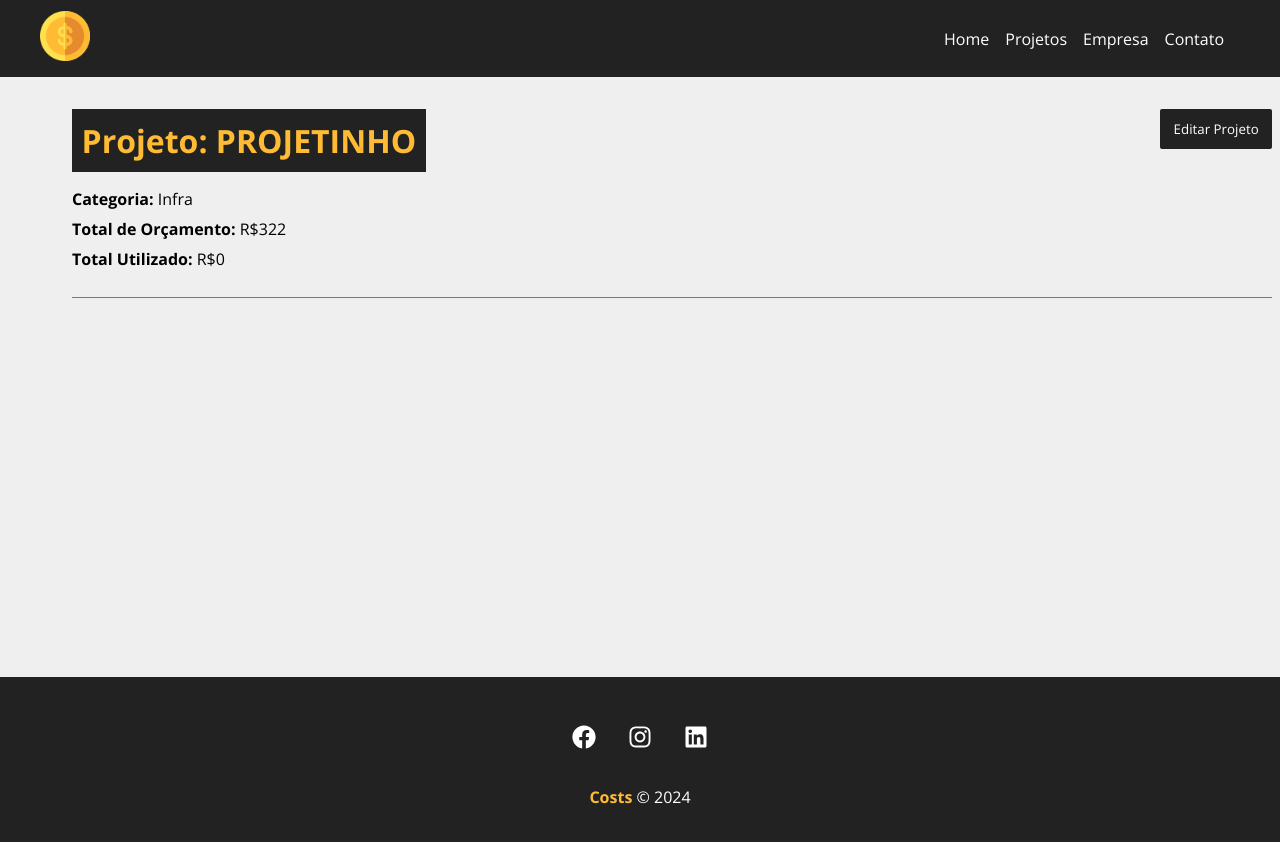
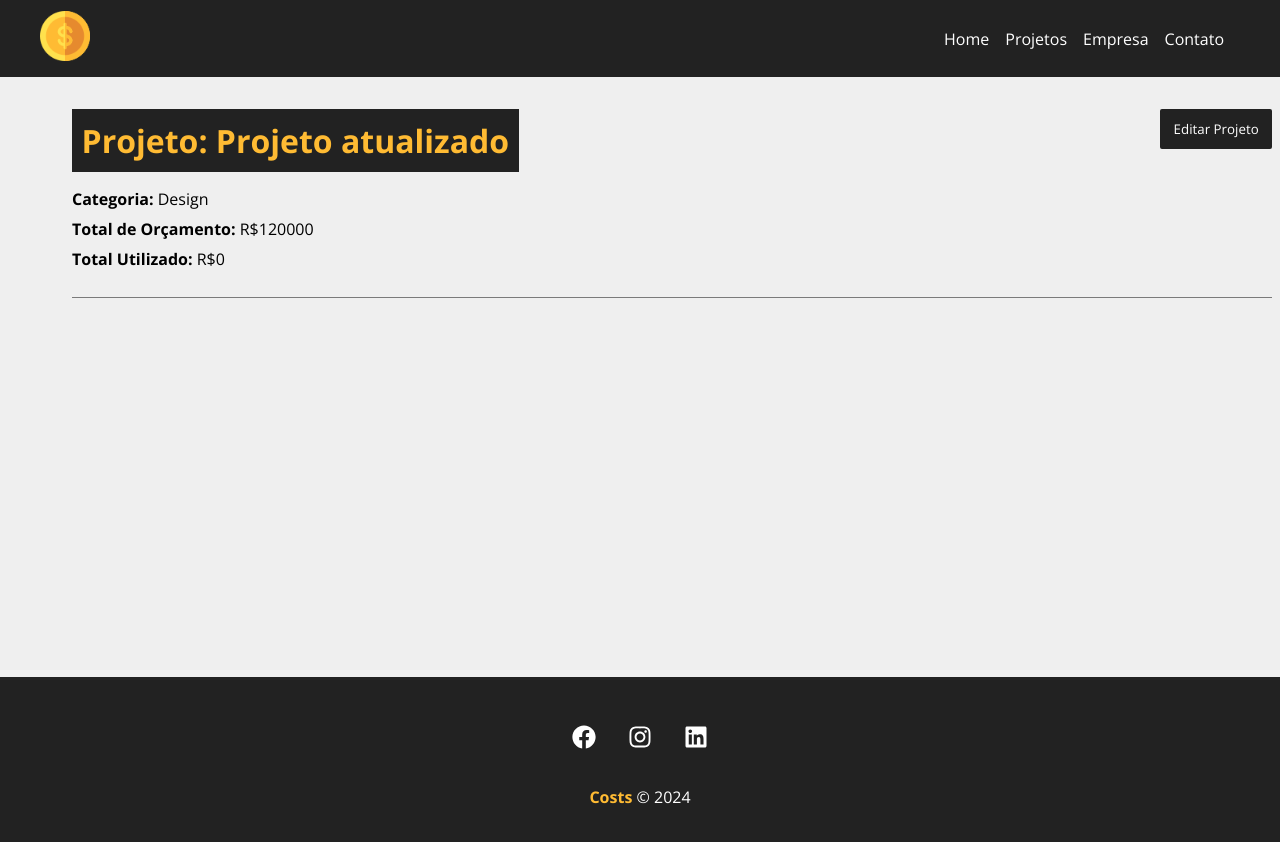
Before and after one commit to 1thiagoCRUZ/curso_react, a React (Create React App) app: page /project/16a0 in a window 1280 px wide. Shown: the top 842 px of the page. Built offline with nearby package versions, Linux system fonts and the light colour scheme; data requests are answered from the project's data file.

Commit message:
Lógica de atualização do projeto finalizada

```diff
--- a/db.json
+++ b/db.json
@@ -2,11 +2,11 @@
   "projects": [
     {
       "id": "16a0",
-      "name": "PROJETINHO",
-      "budget": "322",
+      "name": "Projeto atualizado",
+      "budget": "120000",
       "category": {
-        "id": "1",
-        "name": "Infra"
+        "id": "3",
+        "name": "Design"
       },
       "cost": 0,
       "services": []
--- a/src/components/pages/Project.js
+++ b/src/components/pages/Project.js
@@ -5,12 +5,17 @@ import { useState, useEffect } from 'react'
 
 import Loading from '../layout/Loading'
 import Container from '../layout/Container'
+import ProjectForm from '../project/ProjectForm'
+import Message from '../layout/Message'
 
 function Project() {
     const { id } = useParams()
 
     const [project, setProject] = useState([])
     const [showProjectForm, setShowProjectForm] = useState(false)
+
+    const [message, setMessage] = useState()
+    const [type, setType] = useState()
 
 
     useEffect(() => {
@@ -30,6 +35,37 @@ function Project() {
         }, 300)
     }, [id])
 
+    function editPost(project) {
+        // budget validation
+        if (project.budget < project.cost) {
+            // mensagem
+            setMessage('O orçamento não pode ser menor que o custo do projeto!')
+            setType('error')
+            // Return false para parar essa função aqui, dessa maneira o projeto não atualiza
+            return false
+        }
+
+        fetch(`http://localhost:5000/projects/${project.id}`, {
+            method: 'PATCH',
+            headers: {
+                'Content-Type': 'application/json',
+            },
+            body: JSON.stringify(project),
+        }).then(resp => resp.json())
+            .then((data) => {
+                // Pegando os dados atualizados do projeto
+                setProject(data)
+                setShowProjectForm(false)
+                // mensagem
+                setMessage('Projeto atualizado com sucesso!')
+                setType('success')
+            })
+            .catch(err => console.log(err))
+
+
+
+    }
+
     function toggleProjectForm() {
         setShowProjectForm(!showProjectForm)
     }
@@ -40,6 +76,8 @@ function Project() {
                 (
                     <div className={styles.project_details}>
                         <Container customClass="column">
+                            {/* Se tem algo preenchido no setMessage eu vou exibir o componente de mensagem e mandar o tipo e o conteúdo da mensagem */}
+                            {message && <Message type={type} msg={message}/>}
                             <div className={styles.details_container}>
                                 <h1> Projeto: {project.name}</h1>
                                 <button className={styles.btn} onClick={toggleProjectForm}>
@@ -61,7 +99,7 @@ function Project() {
                                     </div>
                                 ) : (
                                     <div className={styles.project_info}>
-                                    <p>Form</p>
+                                        <ProjectForm handleSubmit={editPost} btnText="Concluir Edição" projectData={project} />
                                     </div>
                                 )}
                             </div>
```
Lines whose indentation alone changed are shown as unchanged.
